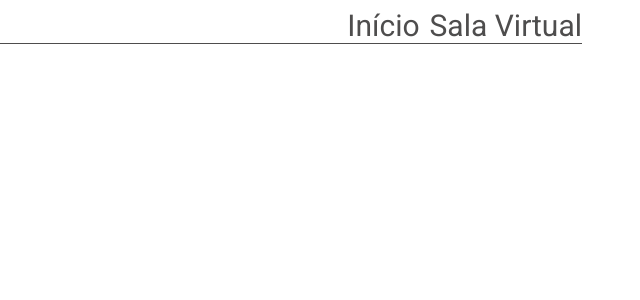
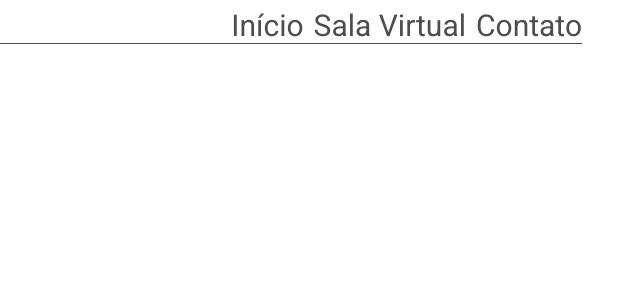
Before and after one commit to ThamirisMaria/sala-virtual-do-empreendedor, an Angular app: page / in a window 1280 px wide. Shown: the top 300 px of the page, without its empty margins (640-1280 px from the left). Built offline with nearby package versions, Linux system fonts and the light colour scheme.

Commit message:
update: nabar's links - adds contacts to navbar

```diff
--- a/src/app/app-routing.module.ts
+++ b/src/app/app-routing.module.ts
@@ -3,10 +3,12 @@ import { RouterModule, Routes } from '@angular/router';
 
 import { HomeComponent } from './home/home.component';
 import { SalaVirtualComponent } from './sala-virtual/sala-virtual.component';
+import { ContactComponent } from './contact/contact.component';
 
 const routes: Routes = [
   {path: 'home', component: HomeComponent},
-  {path: 'sala-virtual', component: SalaVirtualComponent}
+  {path: 'sala-virtual', component: SalaVirtualComponent},
+  {path: 'contact', component: ContactComponent}
 ];
 
 @NgModule({
--- a/src/app/app.component.html
+++ b/src/app/app.component.html
@@ -2,6 +2,7 @@
     <ul>
       <li><a routerLink="home" routerLinkActive="active" ariaCurrentWhenActive="page">Início</a></li>
       <li><a routerLink="sala-virtual" routerLinkActive="active" ariaCurrentWhenActive="page">Sala Virtual</a></li>
+      <li><a routerLink="contact" routerLinkActive="active" ariaCurrentWhenActive="page">Contato</a></li>
     </ul>
 </nav>
 
```
